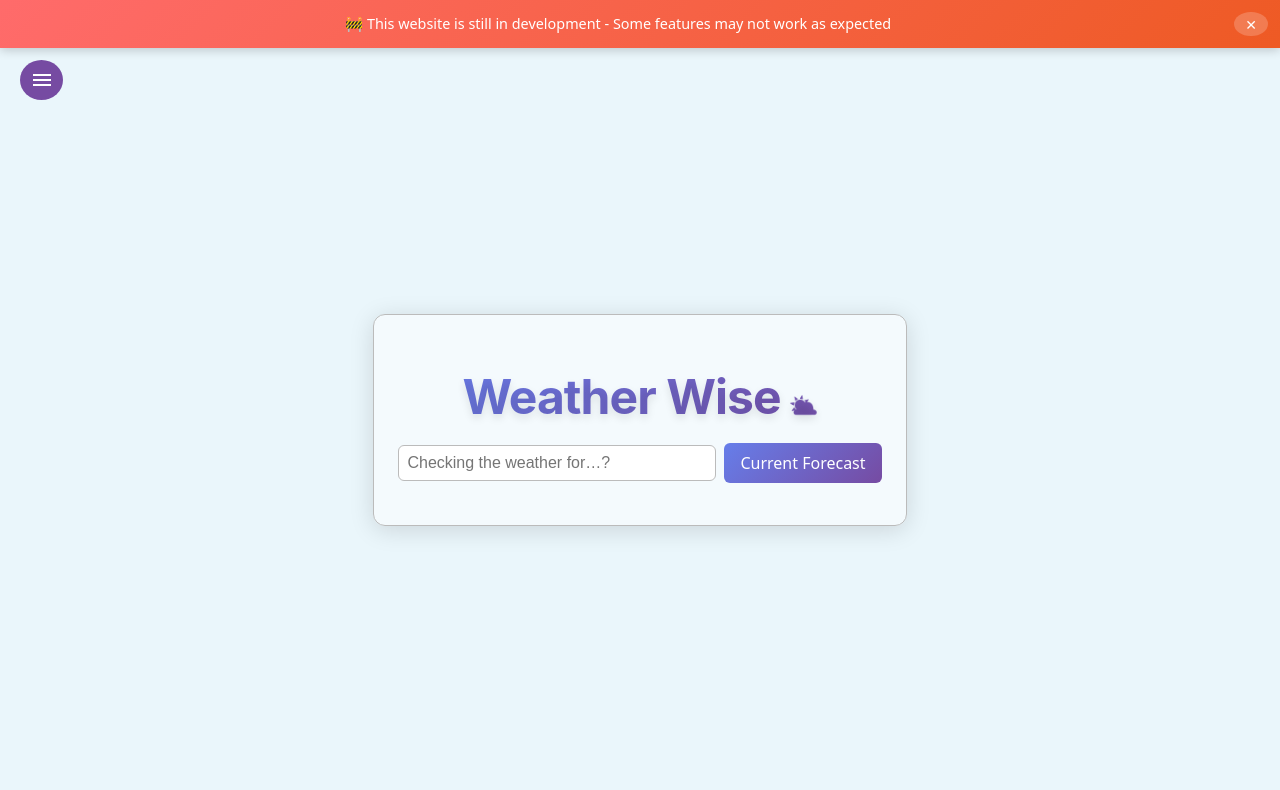
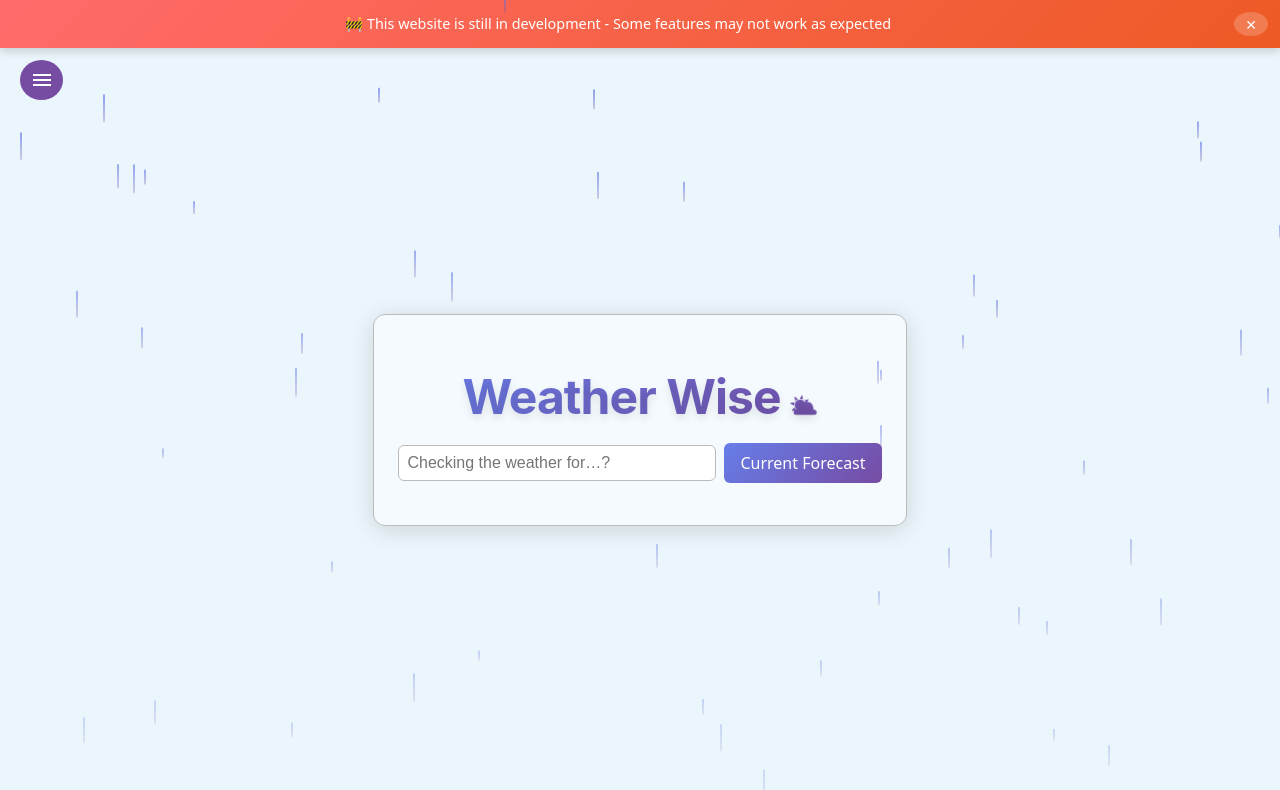
Before and after one commit to w0418773/Weather-App, a React (Vite) app: page / in a window 1280 px wide. Shown: the top 790 px of the page. Built offline with nearby package versions, Linux system fonts and the light colour scheme.

Commit message:
Added raindrop animation

```diff
--- a/src/App.jsx
+++ b/src/App.jsx
@@ -11,6 +11,7 @@ function App() {
   const [isMobile, setIsMobile] = useState(window.innerWidth <= 768)
   const [showDevBanner, setShowDevBanner] = useState(true) // Set to false to hide banner
   const [isLoading, setIsLoading] = useState(false)
+  const [showRainAnimation, setShowRainAnimation] = useState(true)
   const BaseURLDev = 'http://localhost:8000'
   const BaseURLProd = 'https://weather-api-py.vercel.app'
 
@@ -40,6 +41,7 @@ function App() {
     setBgUrl('')
     setImageInfo(null)
     setIsLoading(true)
+    setShowRainAnimation(false) // Hide rain animation when user clicks
     if (!location.trim()) {
       setError('Please enter a location.')
       setIsLoading(false)
@@ -75,6 +77,58 @@ function App() {
 
   return (
     <>
+      {/* Rain Animation */}
+      {showRainAnimation && (
+        <div style={{
+          position: 'fixed',
+          top: 0,
+          left: 0,
+          width: '100vw',
+          height: '100vh',
+          pointerEvents: 'none',
+          zIndex: 10000,
+          opacity: showRainAnimation ? 1 : 0,
+          transition: 'opacity 1s ease-out'
+        }}>
+          {[...Array(50)].map((_, i) => (
+            <div
+              key={i}
+              style={{
+                position: 'absolute',
+                left: `${Math.random() * 100}%`,
+                top: `-10px`,
+                width: '2px',
+                height: `${Math.random() * 20 + 10}px`,
+                background: 'linear-gradient(to bottom, rgba(102, 126, 234, 0.8), rgba(118, 75, 162, 0.3))',
+                borderRadius: '1px',
+                animation: `rainDrop ${Math.random() * 2 + 1}s linear infinite`,
+                animationDelay: `${Math.random() * 2}s`
+              }}
+            />
+          ))}
+        </div>
+      )}
+
+      <style>
+        {`
+          @keyframes spin {
+            0% { transform: rotate(0deg); }
+            100% { transform: rotate(360deg); }
+          }
+
+          @keyframes rainDrop {
+            0% {
+              transform: translateY(-10px);
+              opacity: 1;
+            }
+            100% {
+              transform: translateY(100vh);
+              opacity: 0.3;
+            }
+          }
+        `}
+      </style>
+
       {/* Development Banner */}
       {showDevBanner && (
         <div style={{
@@ -398,14 +452,6 @@ function App() {
           </div>
         )}
       </div>
-      <style>
-        {`
-          @keyframes spin {
-            0% { transform: rotate(0deg); }
-            100% { transform: rotate(360deg); }
-          }
-        `}
-      </style>
     </>
   )
 }
```
